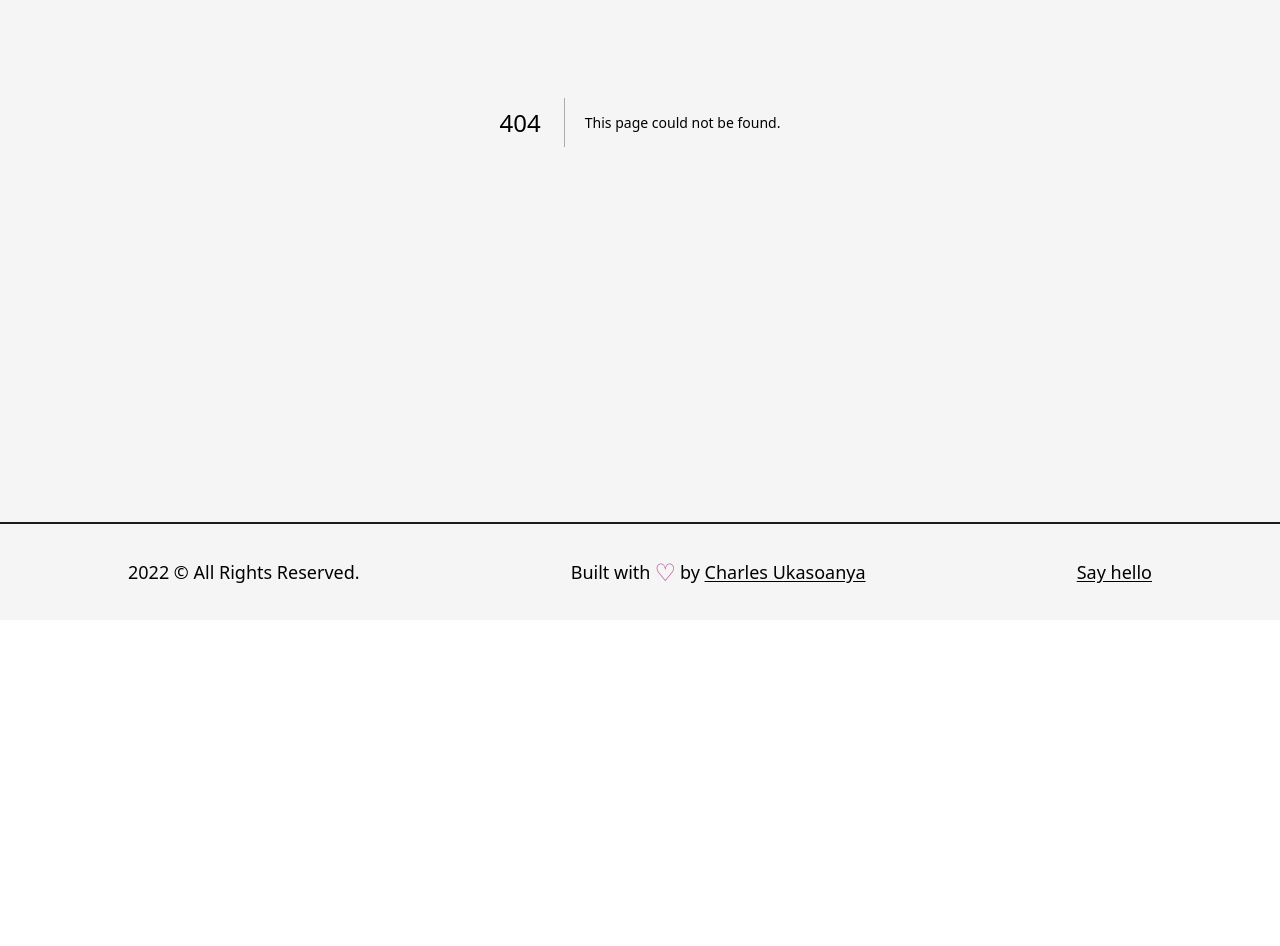
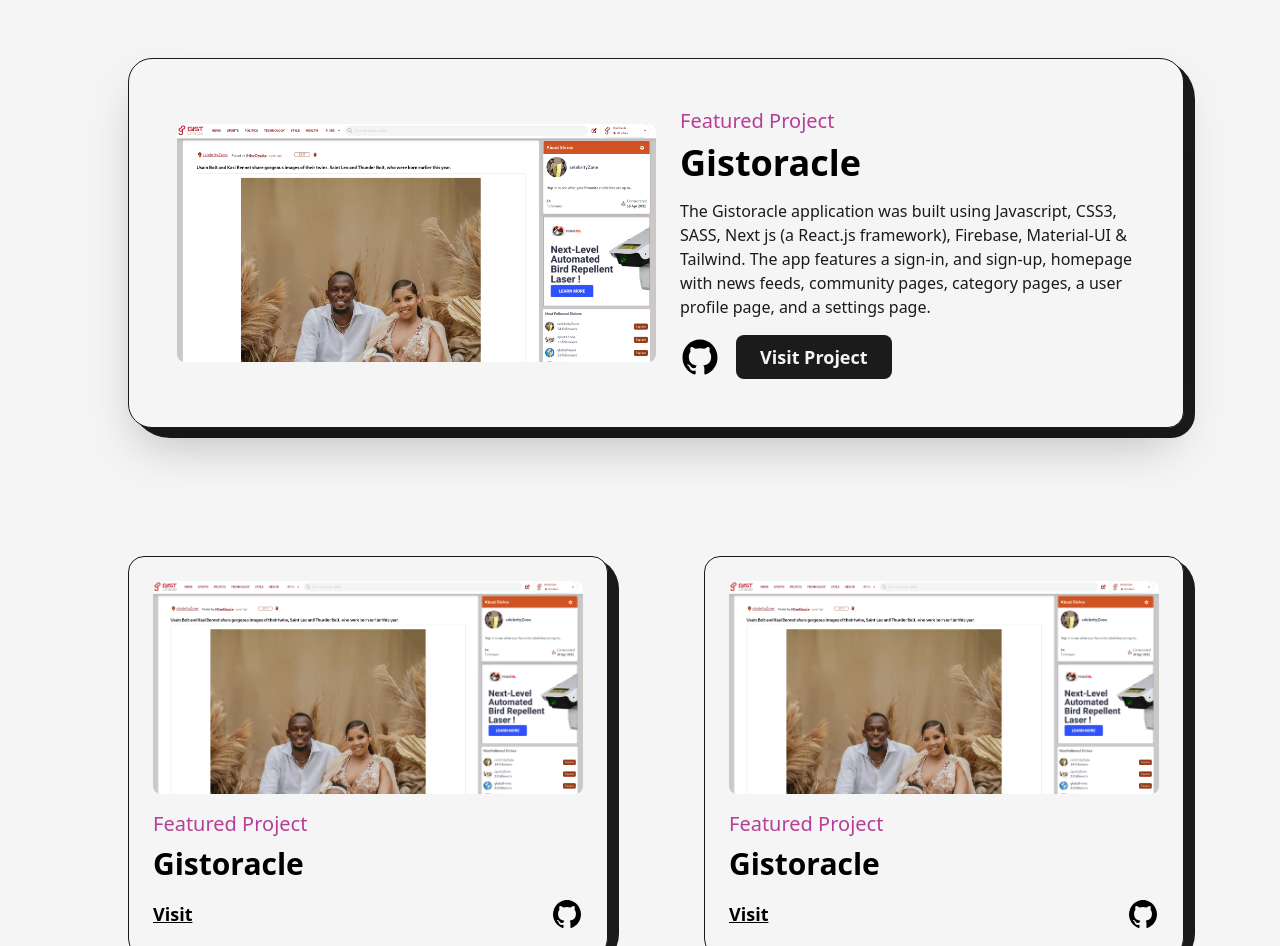
Before and after one commit to sleekcharly/portfolio, a Next.js app: page /projects in a window 1280 px wide. Before the commit this address had no page. Shown: the part 366-1312 px from the top of the page. Before the commit the page ends 986 px from the top, so only its background shows below. Built offline with nearby package versions, Linux system fonts and the light colour scheme.

Commit message:
created the projects page

```diff
--- a/pages/about.tsx
+++ b/pages/about.tsx
@@ -54,7 +54,7 @@
             </div>
 
             <div className="relative h-max rounded-2xl border-2  border-solid border-dark bg-light p-8">
-              <div className="absolute top-0 -right-3 -z-10 w-[102%] h-[103%] rounded-2xl bg-dark" />
+              <div className="absolute top-0 -right-3 -z-10 w-[102%] h-[103%] rounded-[2rem] bg-dark" />
               <Image
                 src={profilePic}
                 alt="Charles Ukasoanya"
--- /dev/null
+++ b/pages/projects.tsx
@@ -0,0 +1,198 @@
+import Head from 'next/head';
+import Image, { StaticImageData } from 'next/image';
+import Link from 'next/link';
+import React from 'react';
+import AnimatedText from '../components/AnimatedText';
+import { GithubIcon } from '../components/Icons';
+import Layout from '../components/Layout';
+import project1 from '../public/images/gistoracle_preview.png';
+
+interface ProjectProps {
+  type: string;
+  title: string;
+  summary?: string;
+  img: StaticImageData;
+  link: string;
+  githubLink: string;
+}
+
+const FeaturedProject: React.FC<ProjectProps> = ({
+  type,
+  title,
+  summary,
+  img,
+  link,
+  githubLink,
+}) => {
+  return (
+    <article className="w-full flex items-center justify-between rounded-br-2xl rounded-3xl border border-solid border-dark bg-light shadow-2xl p-12 relative">
+      <div className="absolute top-0 -right-3 -z-10 w-[101%] h-[103%] rounded-[2.5rem] bg-dark rounded-br-3xl" />
+      <Link
+        href={link}
+        target="_blank"
+        className="w-1/2 cursor-pointer overflow-hidden rounded-lg"
+      >
+        <Image src={img} alt={title} className="w-full h-auto" />
+      </Link>
+
+      <div className="w-1/2 flex flex-col items-start justify-between pl-6">
+        <span className="text-primary font-medium text-xl">{type}</span>
+
+        <Link
+          href={link}
+          target="_blank"
+          className="hover:underline underline-offset-2"
+        >
+          <h2 className="my-2 w-full text-left text-4xl font-bold">{title}</h2>
+        </Link>
+
+        <p className="my-2 font-medium text-dark">{summary}</p>
+        <div className="mt-2 flex items-center">
+          <Link href={githubLink} target="_blank" className="w-10">
+            <GithubIcon />
+          </Link>
+          <Link
+            href={link}
+            target="_blank"
+            className="ml-4 rounded-lg bg-dark text-light p-2 px-6 text-lg font-semibold"
+          >
+            Visit Project
+          </Link>
+        </div>
+      </div>
+    </article>
+  );
+};
+
+const Project: React.FC<ProjectProps> = ({
+  type,
+  title,
+  img,
+  link,
+  githubLink,
+}) => {
+  return (
+    <article className="w-full flex flex-col items-center justify-center rounded-2xl border border-solid border-dark bg-light p-6 relative">
+      <div className="absolute top-0 -right-3 -z-10 w-[101%] h-[103%] rounded-[2rem] bg-dark" />
+      <Link
+        href={link}
+        target="_blank"
+        className="w-full cursor-pointer overflow-hidden rounded-lg"
+      >
+        <Image src={img} alt={title} className="w-full h-auto" />
+      </Link>
+
+      <div className="w-full flex flex-col items-start justify-between mt-4">
+        <span className="text-primary font-medium text-xl">{type}</span>
+
+        <Link
+          href={link}
+          target="_blank"
+          className="hover:underline underline-offset-2"
+        >
+          <h2 className="my-2 w-full text-left text-3xl font-bold">{title}</h2>
+        </Link>
+
+        <div className="w-full mt-2 flex items-center justify-between">
+          <Link
+            href={link}
+            target="_blank"
+            className="text-lg font-semibold underline"
+          >
+            Visit
+          </Link>
+
+          <Link href={githubLink} target="_blank" className="w-8">
+            <GithubIcon />
+          </Link>
+        </div>
+      </div>
+    </article>
+  );
+};
+
+const projects = () => {
+  return (
+    <>
+      <Head>
+        <title>Charles | Projects</title>
+        <meta
+          name="description"
+          content="Projects built by Charles Ukasoanya including a wide variety of technologies such a Typescript, React, NextJS, NodeJS, Firebase, Python, MongoDB and many more."
+        />
+      </Head>
+
+      <main className="w-full mb-16 flex flex-col items-center justify-center">
+        <Layout className="pt-16">
+          <AnimatedText text="Imagination Trumps Knowledge" className="mb-16" />
+
+          <div className="grid grid-cols-12 gap-24 gap-y-32">
+            <div className="col-span-12">
+              <FeaturedProject
+                title="Gistoracle"
+                summary="The Gistoracle application was built using Javascript, CSS3, SASS, Next js (a React.js framework), Firebase, Material-UI & Tailwind. The app features a sign-in, and sign-up, homepage with news feeds, community pages, category pages, a user proﬁle page, and a settings page."
+                link="https://www.gistoracle.com"
+                type="Featured Project"
+                githubLink="https://github.com/sleekcharly/gistoracle-v2"
+                img={project1}
+              />
+            </div>
+
+            <div className="col-span-6">
+              <Project
+                title="Gistoracle"
+                link="https://www.gistoracle.com"
+                type="Featured Project"
+                githubLink="https://github.com/sleekcharly/gistoracle-v2"
+                img={project1}
+              />
+            </div>
+
+            <div className="col-span-6">
+              <Project
+                title="Gistoracle"
+                link="https://www.gistoracle.com"
+                type="Featured Project"
+                githubLink="https://github.com/sleekcharly/gistoracle-v2"
+                img={project1}
+              />
+            </div>
+
+            <div className="col-span-12">
+              <FeaturedProject
+                title="Gistoracle"
+                summary="The Gistoracle application was built using Javascript, CSS3, SASS, Next js (a React.js framework), Firebase, Material-UI & Tailwind. The app features a sign-in, and sign-up, homepage with news feeds, community pages, category pages, a user proﬁle page, and a settings page."
+                link="https://www.gistoracle.com"
+                type="Featured Project"
+                githubLink="https://github.com/sleekcharly/gistoracle-v2"
+                img={project1}
+              />
+            </div>
+
+            <div className="col-span-6">
+              <Project
+                title="Gistoracle"
+                link="https://www.gistoracle.com"
+                type="Featured Project"
+                githubLink="https://github.com/sleekcharly/gistoracle-v2"
+                img={project1}
+              />
+            </div>
+
+            <div className="col-span-6">
+              <Project
+                title="Gistoracle"
+                link="https://www.gistoracle.com"
+                type="Featured Project"
+                githubLink="https://github.com/sleekcharly/gistoracle-v2"
+                img={project1}
+              />
+            </div>
+          </div>
+        </Layout>
+      </main>
+    </>
+  );
+};
+
+export default projects;
```
